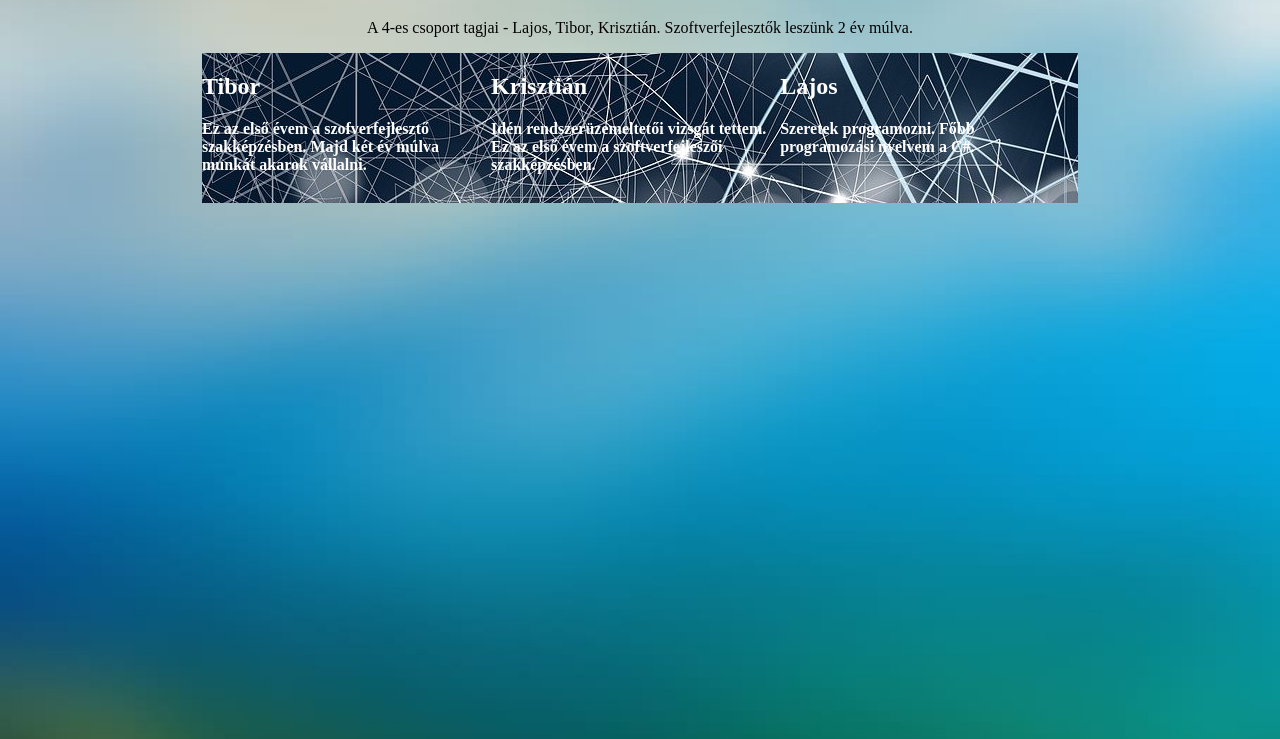
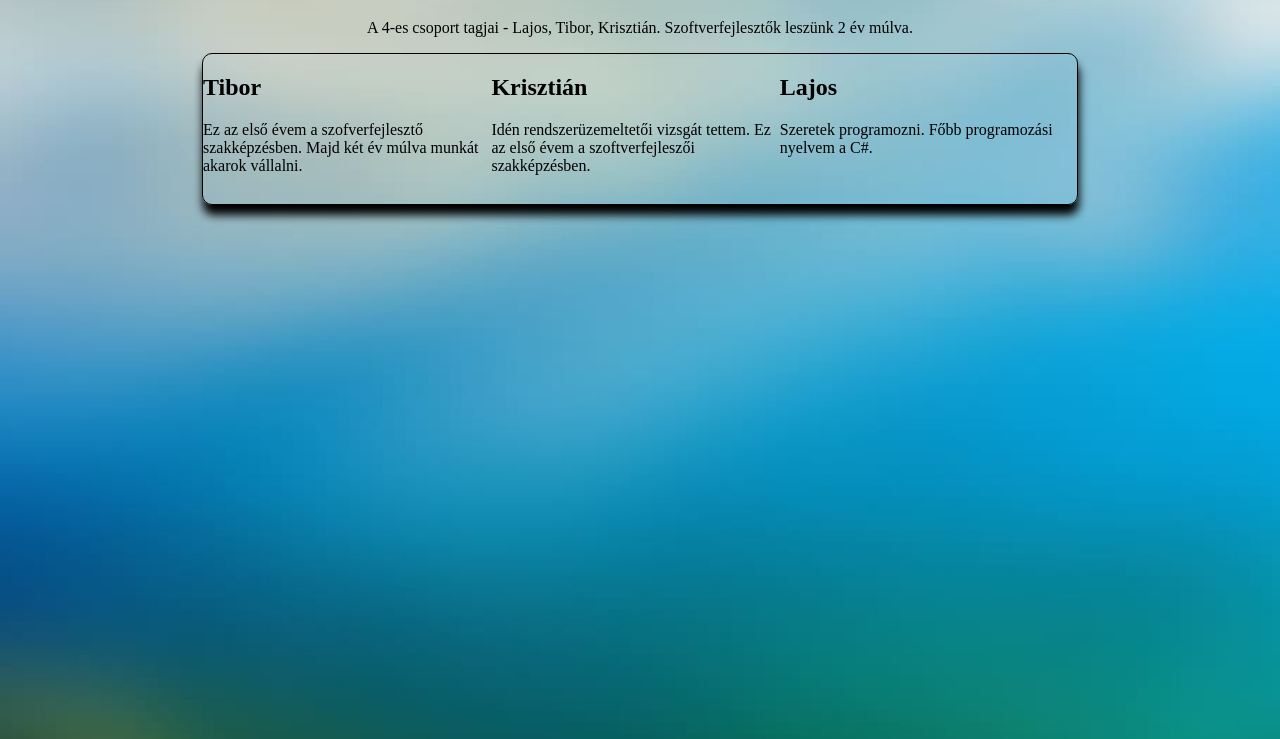
Before and after one commit to Lali98/Bemutat, a plain HTML site: page index.html in a window 1280 px wide. Shown: the part 61-800 px from the top of the page. Drawn offline with Linux system fonts and the light colour scheme.

Commit message:
változás

```diff
--- a/style.css
+++ b/style.css
@@ -16,7 +16,7 @@ body{
 .cs1, .cs2, .cs3{
     width: 33%;
     float: left;
-    color: white;
+    /*color: white;*/
 }
 
 .tartalom{
@@ -34,10 +34,13 @@ h1{
 }
 
 .nevek{
-    background-image: url(web-4869856_1280.jpg);
+    /*background-image: url(web-4869856_1280.jpg);*/
+    border: 1px solid black;
+    border-radius: 10px;
+    box-shadow: 1px 10px 10px black;
     height: 150px;
 }
 
-#bem{
+/*#bem{
     font-weight: bold;
-}
+}*/
```
